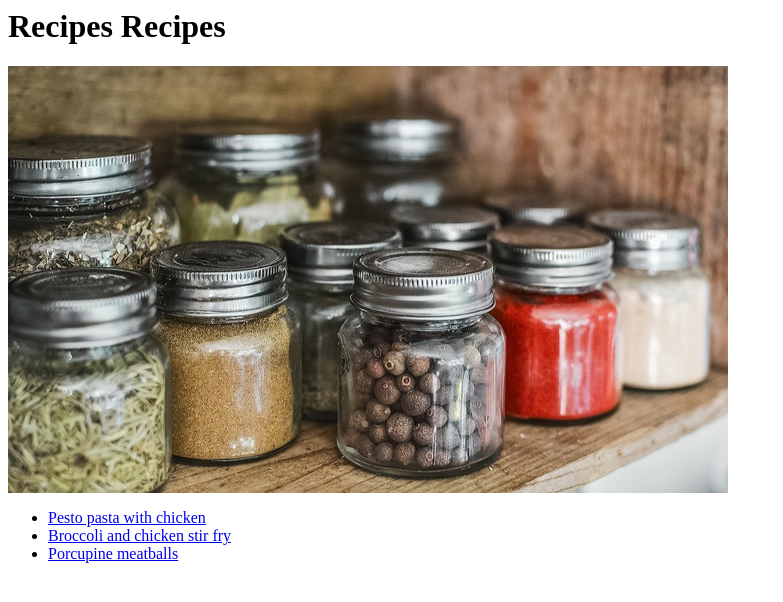
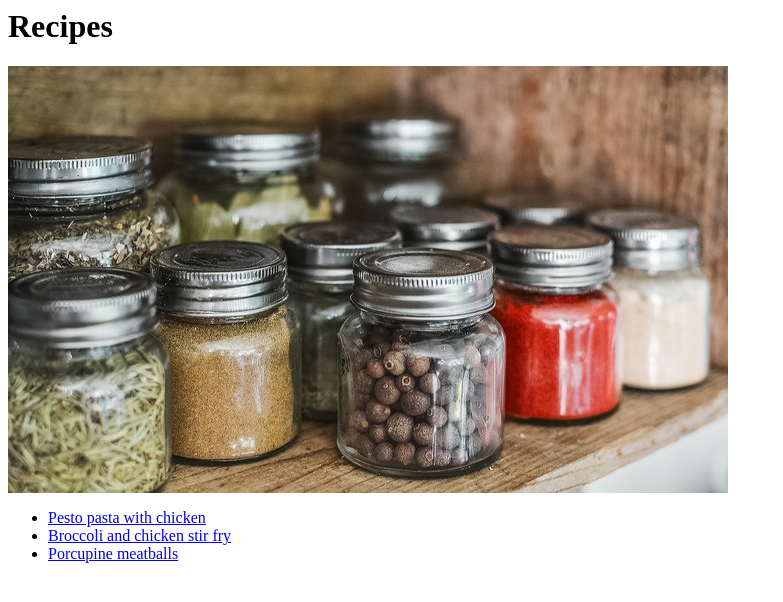
Before and after one commit to avlisnebur/recipes-website, a plain HTML site: page index.html in a window 1280 px wide. Shown: the whole page, without its empty margins (0-783 px from the left). Drawn offline with Linux system fonts and the light colour scheme.

Commit message:
Fix Home page text

```diff
--- a/index.html
+++ b/index.html
@@ -6,7 +6,7 @@
     </head>
 
     <body>
-        <h1>Recipes  Recipes</h1>
+        <h1>Recipes</h1>
         <img src="img/recipes-cover-720.jpg" alt="bottles of condiments">
     </br>
         <ul>
```
